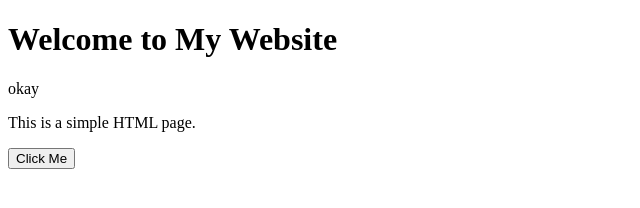
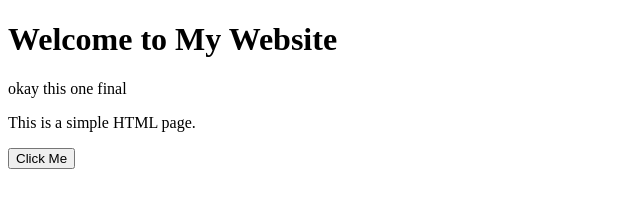
Before and after one commit to Subhasis757/Remote-repo-for-ignore, a plain HTML site: page index.html in a window 1280 px wide. Shown: the whole page, without its empty margins (0-640 px from the left). Drawn offline with Linux system fonts and the light colour scheme.

Commit message:
Gonna be kil

```diff
--- a/index.html
+++ b/index.html
@@ -6,6 +6,7 @@
 <body>
   <h1>Welcome to My Website</h1>
   okay
+  this one final
   <p>This is a simple HTML page.</p>
   <button onclick="alert('Hello!')">Click Me</button>
 </body>
```
